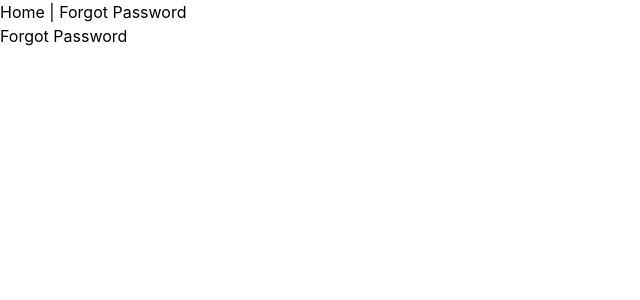
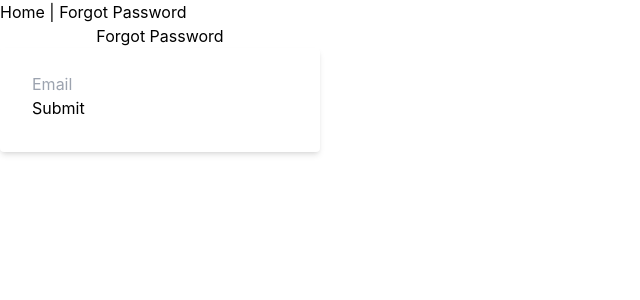
Before and after one commit to kyperbelt/adapted-strength, a React (Create React App) app in the folder frontend/adapted_strength-app/: page /forgot-password in a window 1280 px wide. Shown: the top 300 px of the page, without its empty margins (0-640 px from the left). Built offline with nearby package versions, Linux system fonts and the light colour scheme.

Commit message:
initial commit - testing with tailwind

```diff
--- a/frontend/adapted_strength-app/src/pages/ForgotPassword.jsx
+++ b/frontend/adapted_strength-app/src/pages/ForgotPassword.jsx
@@ -1,3 +1,23 @@
+function EmailField() {
+    return (<input type="email" placeholder="Email" />);
+}
+
+function SubmitButton() {
+    return (<button type="submit">Submit</button>);
+}
+
 export default function ForgotPassword() {
-    return (<h1>Forgot Password</h1>);
+    return (<div className="content-center w-full max-w-xs">
+        <h1 className="mx-0 text-center">Forgot Password</h1>
+        <div className="w-full max-w-xs">
+            <form className="bg-white shadow-md rounded px-8 pt-6 pb-8 mb-4">
+                <div>
+                    <EmailField />
+                </div>
+                <div>
+                    <SubmitButton />
+                </div>
+            </form>
+        </div>
+    </div>);
 };
```
